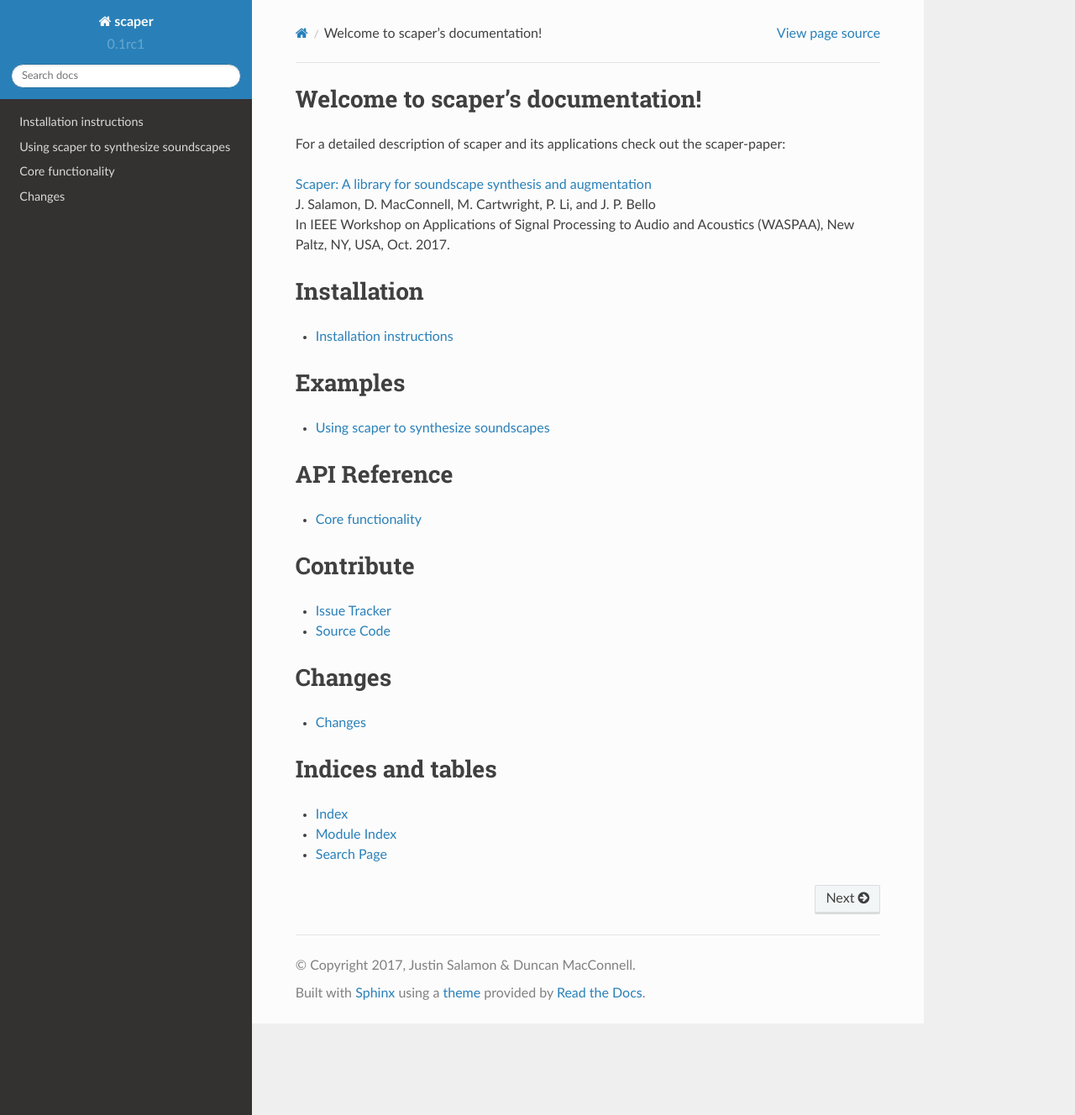
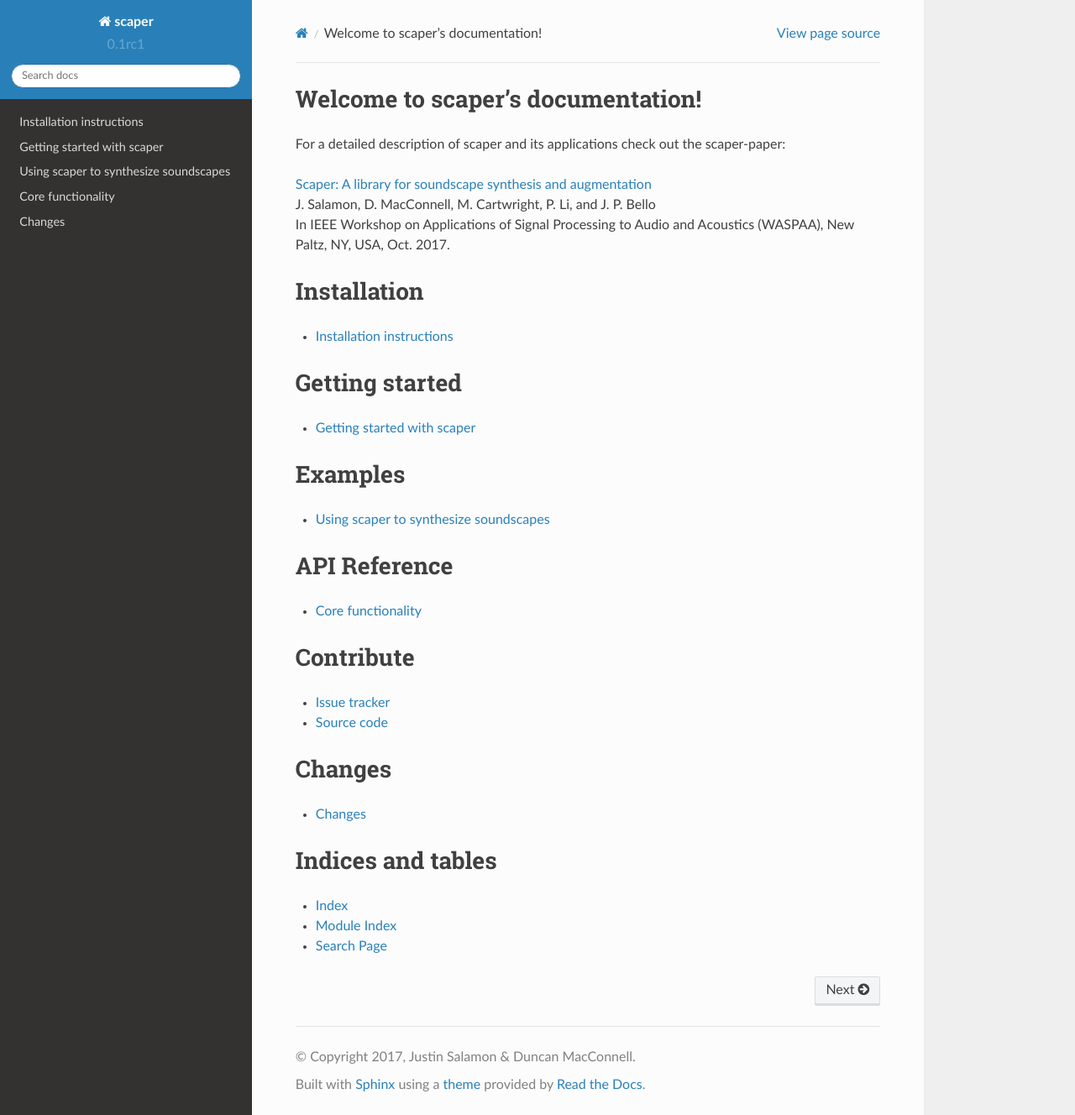
Before and after one commit to justinsalamon/scaper, a Sphinx documentation site: the page built from docs/index.rst, in a window 1280 px wide and 1328 px high. Shown: the whole window at 84% size. Built offline with Sphinx 7.4.7 and the Read the Docs theme 2.0.0, drawn with Linux system fonts in a browser that asks for light colours.

Commit message:
Add getting start page

```diff
--- a/docs/index.rst
+++ b/docs/index.rst
@@ -24,6 +24,14 @@ Installation
     installation
 
 
+Getting started
+===============
+.. toctree::
+    :maxdepth: 1
+
+    quickstart
+
+
 Examples
 ========
 .. toctree::
@@ -41,8 +49,8 @@ API Reference
 
 Contribute
 ==========
-- `Issue Tracker <http://github.com/justinsalamon/scaper/issues>`_
-- `Source Code <http://github.com/justinsalamon/scaper>`_
+- `Issue tracker <http://github.com/justinsalamon/scaper/issues>`_
+- `Source code <http://github.com/justinsalamon/scaper>`_
 
 
 Changes
--- /dev/null
+++ b/docs/quickstart.rst
@@ -0,0 +1,8 @@
+.. _quickstart:
+
+***************************
+Getting started with scaper
+***************************
+
+Creating a Scaper object
+------------------------
```
